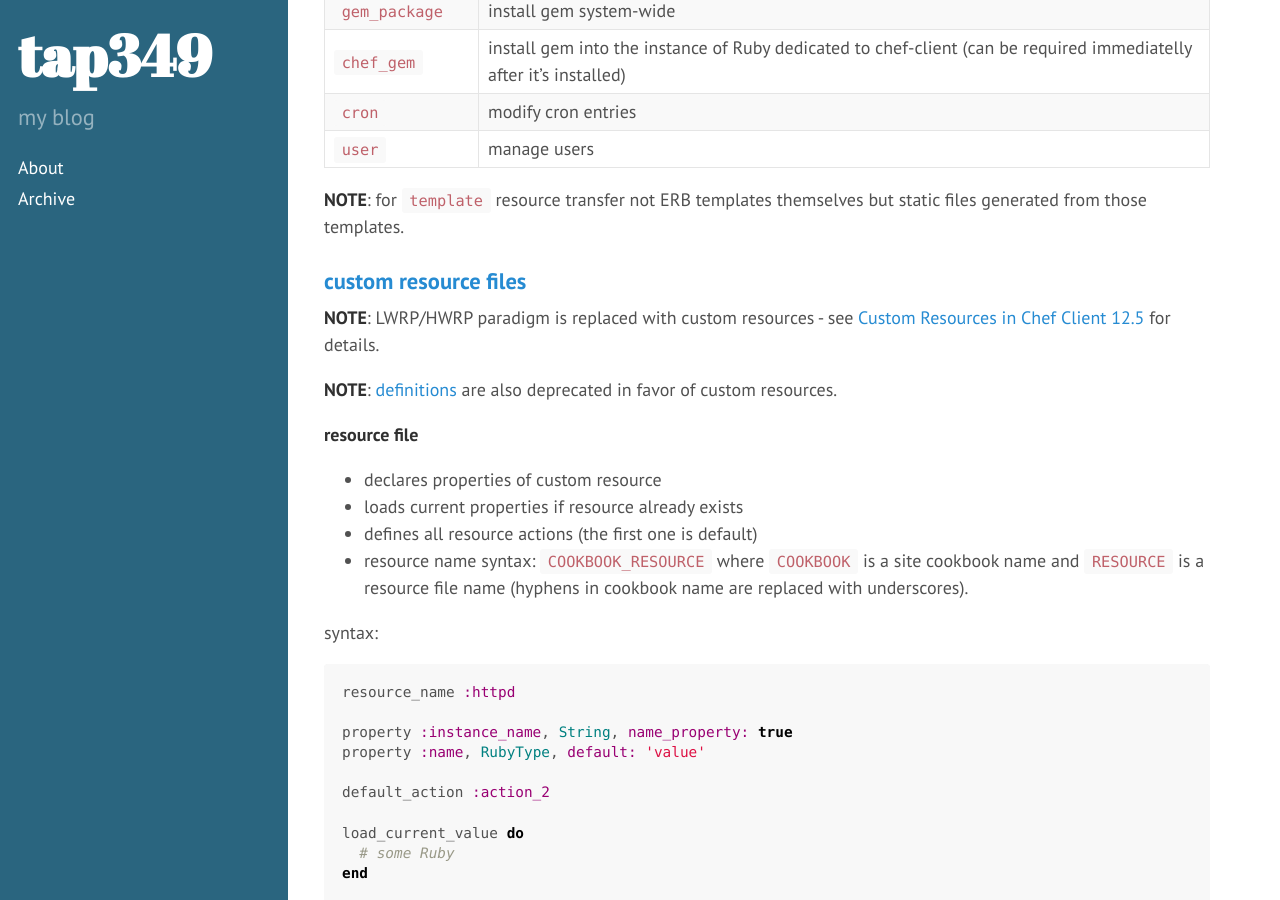
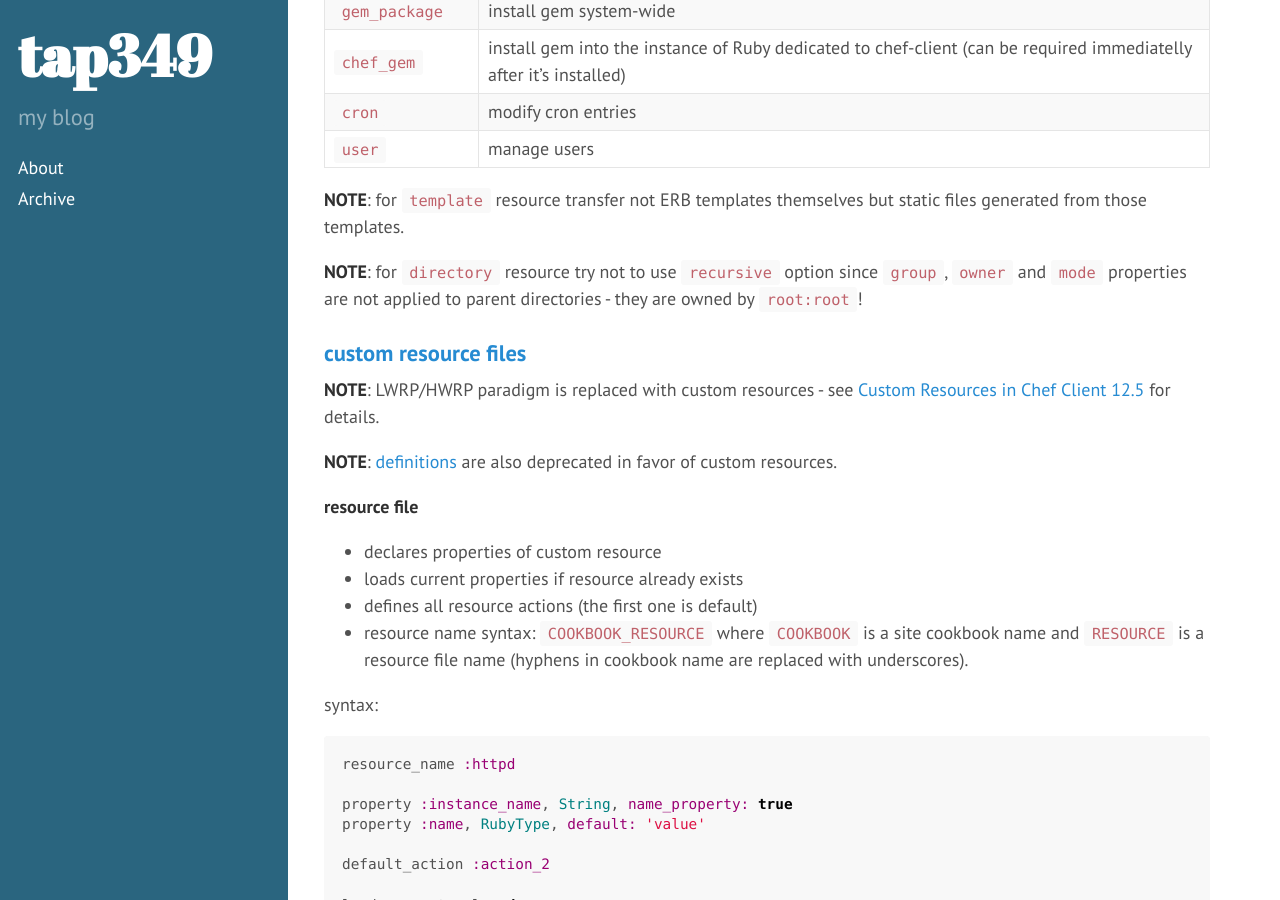
Before and after one commit to tap349/tap349.github.io, a Jekyll site: the page built from _posts/2015-01-06-notes-about-chef.md, in a window 1280 px wide and 900 px high, scrolled down 12790 px. Built offline with Jekyll 4.4.1, drawn with Linux system fonts in a browser that asks for light colours; Markdown is read by kramdown in place of the engine named in the settings.

Commit message:
update 2016-02-04_03:34:13

```diff
--- a/_posts/2015-01-06-notes-about-chef.md
+++ b/_posts/2015-01-06-notes-about-chef.md
@@ -542,6 +542,10 @@ resource        | description
 **NOTE**: for `template` resource transfer not ERB templates themselves
           but static files generated from those templates.
 
+**NOTE**: for `directory` resource try not to use `recursive` option since
+          `group`, `owner` and `mode` properties are not applied to parent
+          directories - they are owned by `root:root`!
+
 ### [custom resource files](https://docs.chef.io/custom_resources.html)
 
 **NOTE**: LWRP/HWRP paradigm is replaced with custom resources - see
```
